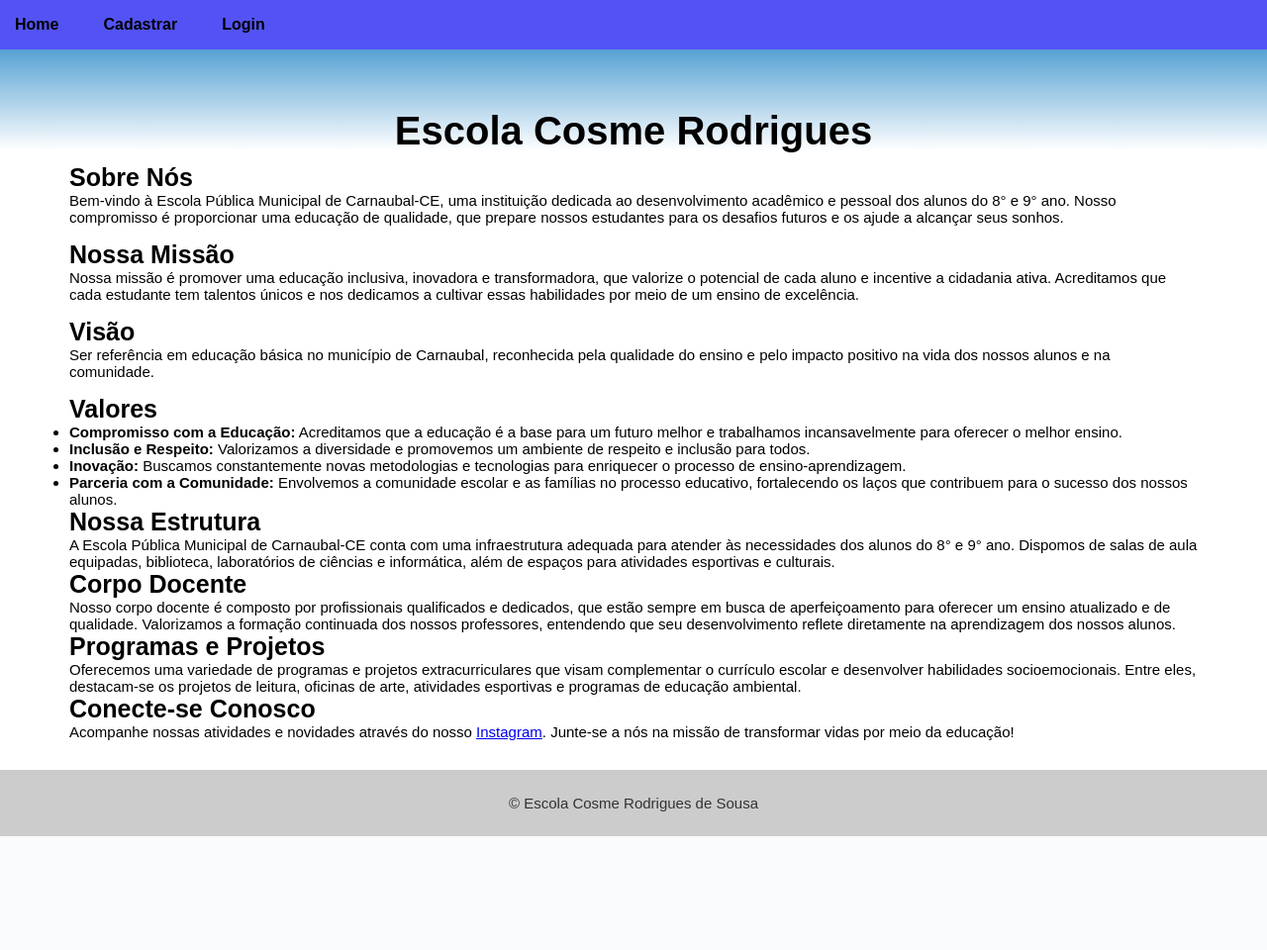
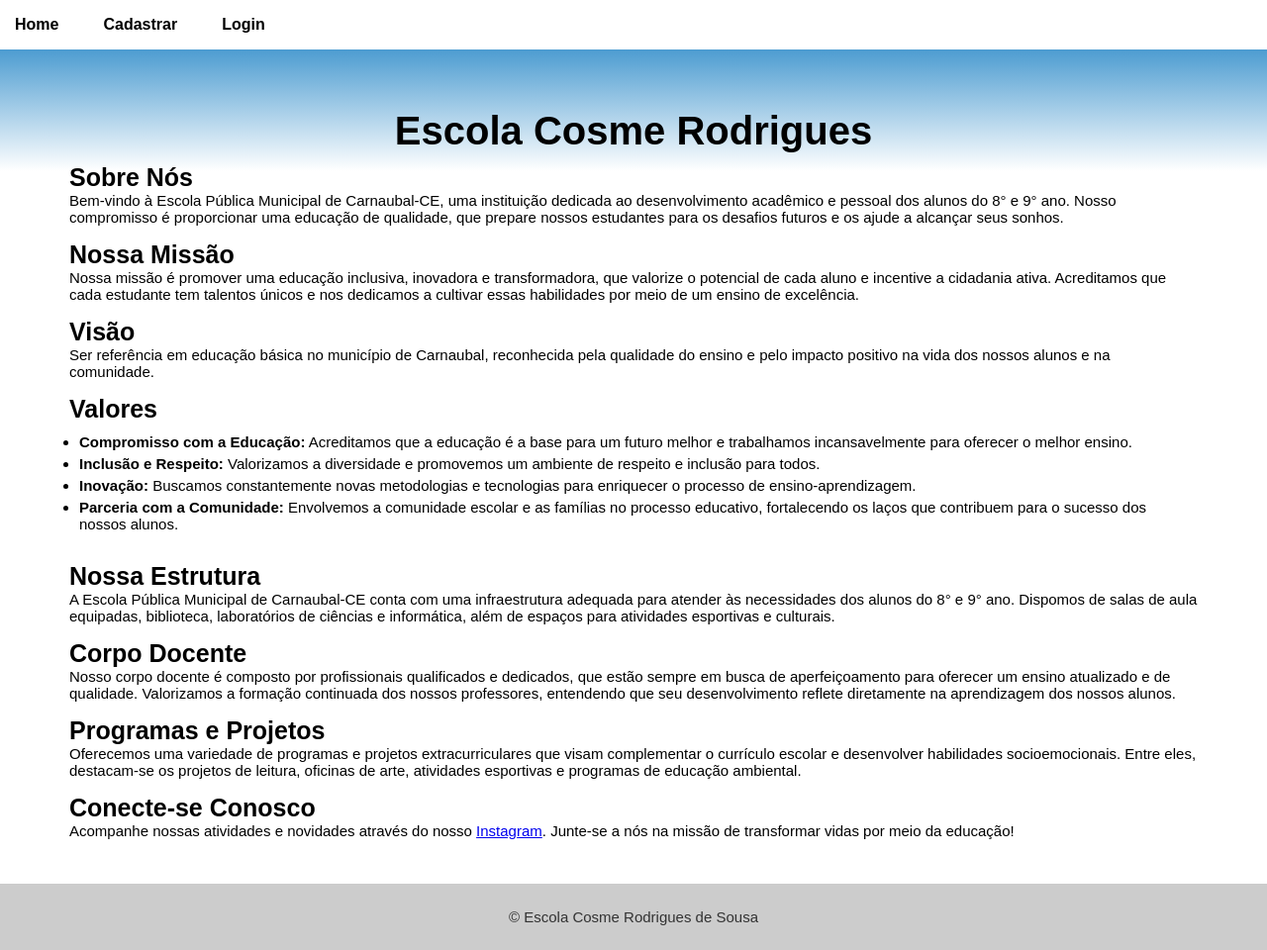
Before and after one commit to Lucas-Espindola-dev/Escola_Cosme_Rodrigues, a Django app: page / in a window 1280 px wide. Shown: the whole page at 99% size. Before the commit the page ends 845 px from the top, so only its background shows below. Run offline with Django 5.2, Linux system fonts and the light colour scheme.

Commit message:
Adding some padding on the home page

```diff
--- a/static/css/styles.css
+++ b/static/css/styles.css
@@ -30,7 +30,7 @@ font-size: 10px;
 }
 
 nav{
-    background-color: rgb(83, 83, 245);
+    background-color: rgb(255, 255, 255);
     color: black;
     height: 50px;
     display: flex;
@@ -102,12 +102,25 @@ nav ul li a {
     font-size: 15px;
 }
 
+.valores {
+    padding-bottom: 15px;
+}
+
 .valores h2{
     font-size: 25px;
 }
 
 .valores ul{
     font-size: 15px;
+    padding: 10px;
+}
+
+.valores li {
+    padding-bottom: 5px;
+}
+
+.nossa_estrutura {
+    padding-bottom: 15px;
 }
 
 .nossa_estrutura h2{
@@ -118,6 +131,10 @@ nav ul li a {
     font-size: 15px;
 }
 
+.corpo_docente {
+    padding-bottom: 15px;
+}
+
 .corpo_docente h2{
     font-size: 25px;
 }
@@ -126,12 +143,20 @@ nav ul li a {
     font-size: 15px;
 }
 
+.programas_projetos {
+    padding-bottom: 15px;
+}
+
 .programas_projetos h2{
     font-size: 25px;
 }
 
 .programas_projetos p{
     font-size: 15px;
+}
+
+.conecte {
+    padding-bottom: 15px;
 }
 
 .conecte h2{
```
